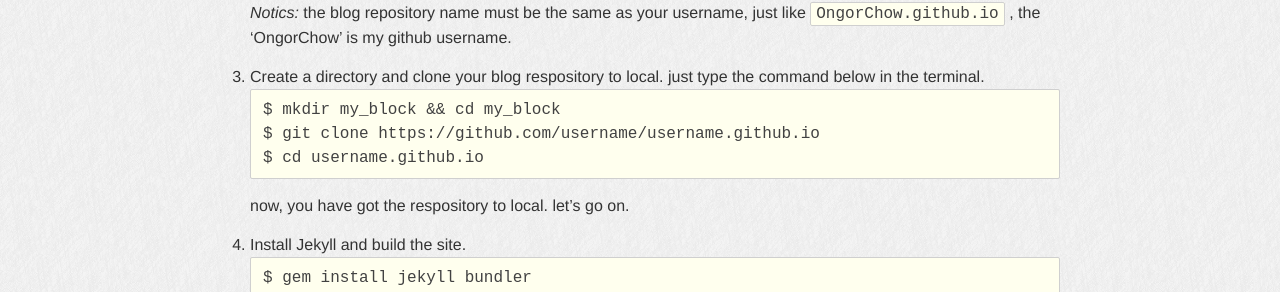
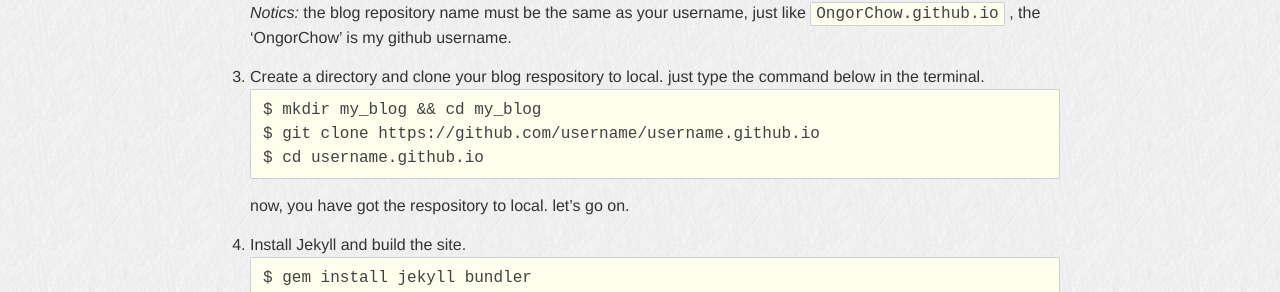
Before and after one commit to OngorChow/OngorChow.github.io, a Jekyll site: the page built from _posts/2016-08-30-create-your-blog-on-github.markdown, in a window 1280 px wide. Shown: the part 304-596 px from the top of the page. Built offline with Jekyll 4.4.1, drawn with Linux system fonts in a browser that asks for light colours.

```diff
--- a/_posts/2016-08-30-create-your-blog-on-github.markdown
+++ b/_posts/2016-08-30-create-your-blog-on-github.markdown
@@ -13,7 +13,7 @@
 2. [Create your github respository](https://github.com/new) for the blog. <br/>*Notics:* the blog repository name must be the same as your username, just like `OngorChow.github.io` , the 'OngorChow' is my github username.
 
 3. Create a directory and clone your blog respository to local. just type the command below in the terminal.<br/>
-    <pre>$ mkdir my_block && cd my_block<br/>$ git clone https://github.com/username/username.github.io<br/>$ cd username.github.io</pre>
+    <pre>$ mkdir my_blog && cd my_blog<br/>$ git clone https://github.com/username/username.github.io<br/>$ cd username.github.io</pre>
     now, you have got the respository to local. let's go on.
 
 4. Install Jekyll and build the site.<br/>
```
